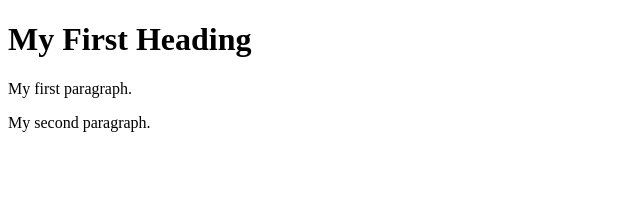
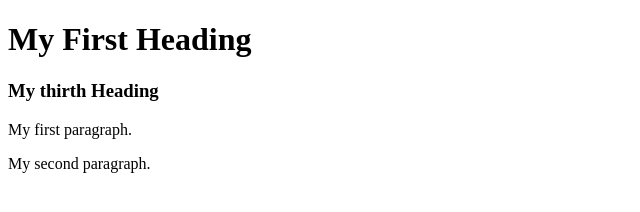
Before and after one commit to BartBroersen/Bart, a plain HTML site: page index.html in a window 1280 px wide. Shown: the whole page, without its empty margins (0-640 px from the left). Drawn offline with Linux system fonts and the light colour scheme.

Commit message:
add subheading

```diff
--- a/index.html
+++ b/index.html
@@ -7,6 +7,7 @@
 <body>
 
 <h1>My First Heading</h1>
+<h3>My thirth Heading</h3>
 <p>My first paragraph.</p>
 <p>My second paragraph.</p>
 
```
